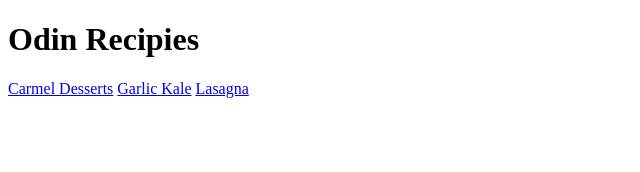
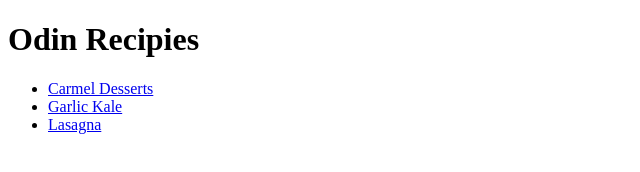
Before and after one commit to Ayush-chan/odin-recipies, a plain HTML site: page index.html in a window 1280 px wide. Shown: the whole page, without its empty margins (0-640 px from the left). Drawn offline with Linux system fonts and the light colour scheme.

Commit message:
Links add home page as list
Added links to an unordered list for good distinction.

```diff
--- a/index.html
+++ b/index.html
@@ -7,8 +7,10 @@
     </head>
     <body>
         <h1>Odin Recipies</h1>
-        <a href="recipies/cramel-desserts.html">Carmel Desserts</a>
-        <a href="recipies/garlic-kale.html">Garlic Kale</a>
-        <a href="recipies/lasagna.html">Lasagna</a>
+        <ul>
+            <li><a href="recipies/cramel-desserts.html">Carmel Desserts</a></li>
+            <li><a href="recipies/garlic-kale.html">Garlic Kale</a></li>
+            <li><a href="recipies/lasagna.html">Lasagna</a></li>
+        </ul>
     </body>
 </html>
```
